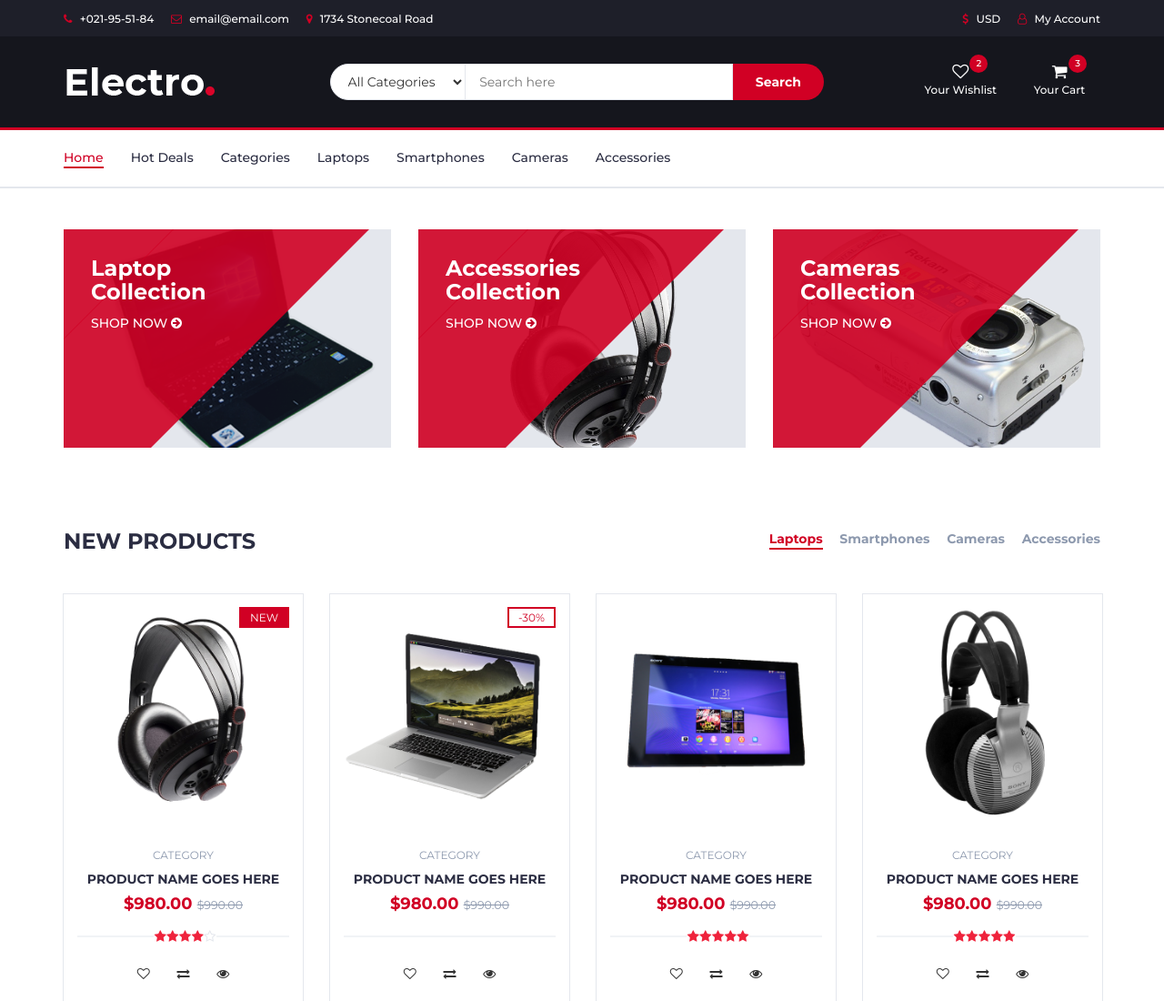
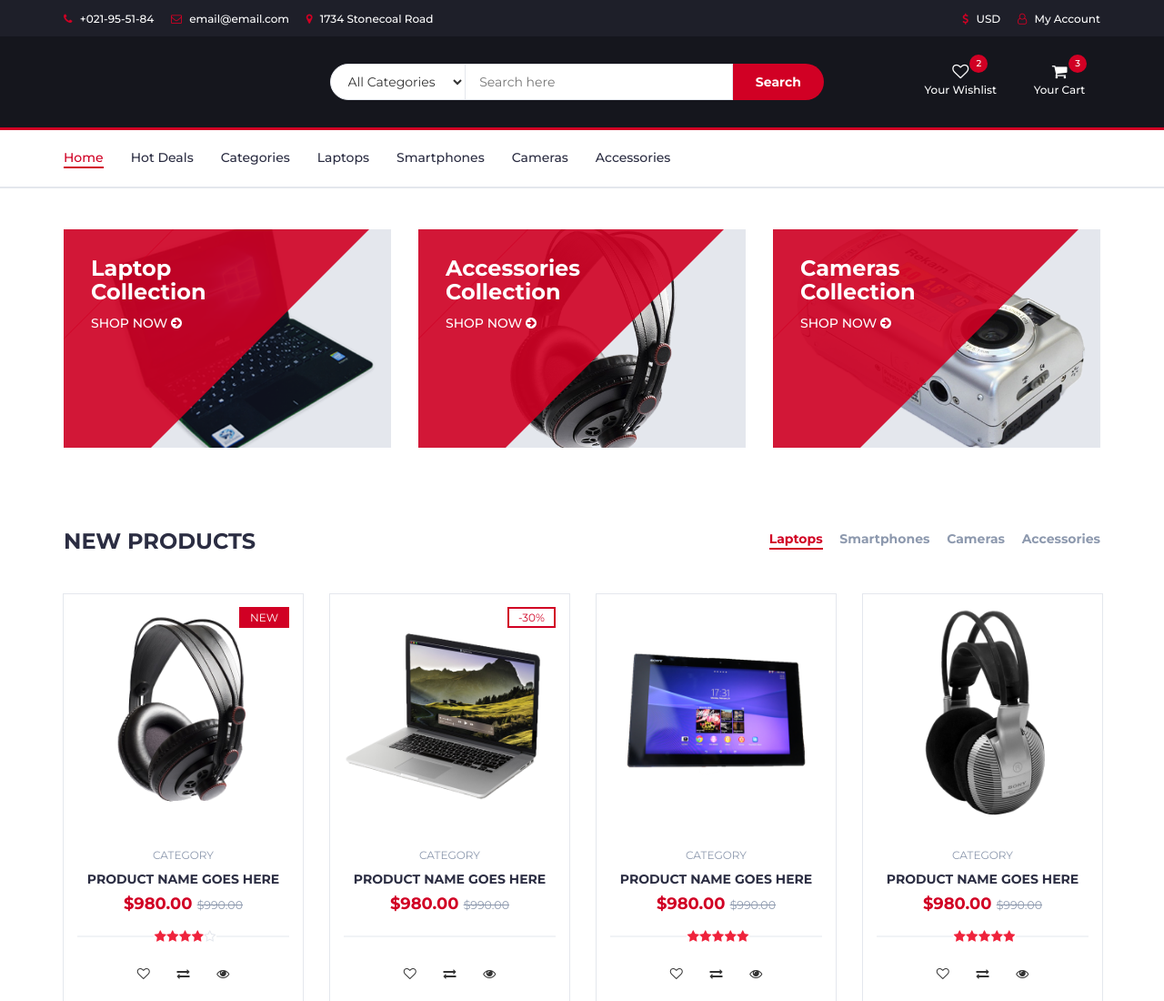
Before and after one commit to Karmelo34/ToniStore, a plain HTML site: page index.html in a window 1280 px wide. Shown: the top 1100 px of the page at 91% size. Drawn offline with Linux system fonts and the light colour scheme.

Commit message:
Update index.html

```diff
--- a/index.html
+++ b/index.html
@@ -62,7 +62,7 @@
 						<div class="col-md-3">
 							<div class="header-logo">
 								<a href="#" class="logo">
-									<img src="./img/logo.png" alt="">
+									<img src="." alt="">
 								</a>
 							</div>
 						</div>
```
